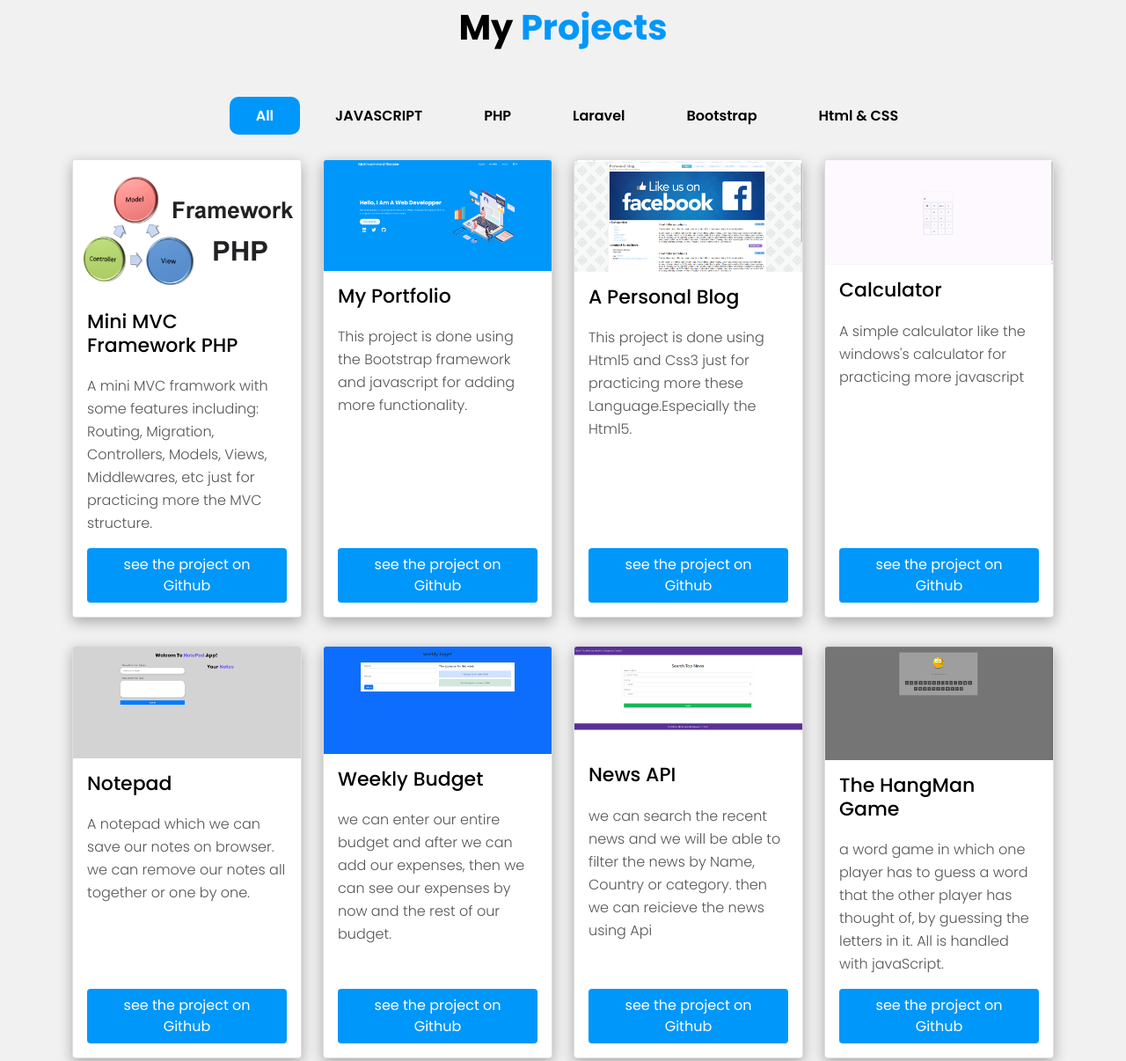
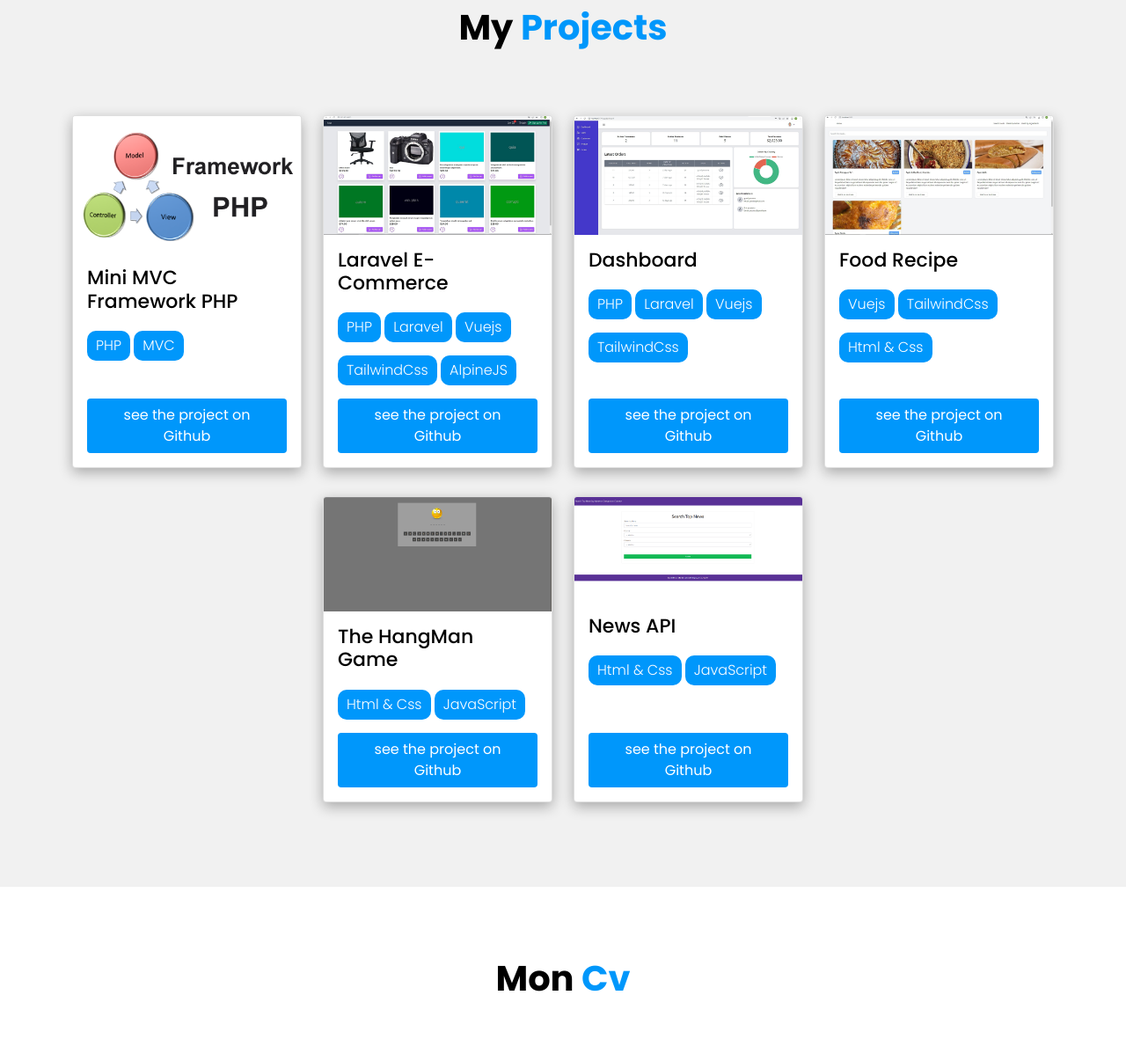
Before and after one commit to MohammadRezaeeGithub/MohammadRezaeeGithub.github.io, a plain HTML site: page index.html in a window 1280 px wide. Shown: the part 1812-3018 px from the top of the page at 88% size. Drawn offline with nearby package versions, Linux system fonts and the light colour scheme.

Commit message:
changes to the projects

```diff
--- a/css/style.css
+++ b/css/style.css
@@ -122,6 +122,13 @@ a{
     color:white!important;
     border-color: white !important;
     background-color: white;
+}
+.card .project-badge{
+    background-color: var(--main-color);
+    display: inline-block;
+    border-radius: 10px;
+    padding: 4px 10px;
+    color: white !important;
 }
 /**************----------------------------------------
 NAV STYLE
--- a/index.html
+++ b/index.html
@@ -190,20 +190,7 @@
             </div>
           </div>
         </div>
-        <div class="row justify-content-center">
-          <div class="col-md-10">
-            <nav class="skills-nav">
-              <ul>
-                <li><a class="active" href="" data-category="all">All</a></li>
-                <li><a href="" data-category="javascript">JAVASCRIPT</a></li>
-                <li><a href="" data-category="php">PHP</a></li>
-                <li><a href="" data-category="laravel">Laravel</a></li>
-                <li><a href="" data-category="bootstrap">Bootstrap</a></li>
-                <li><a href="" data-category="html">Html & CSS</a></li>
-              </ul>
-            </nav>
-          </div>
-        </div>
+
         <div class="row justify-content-center">
           <!-- skill-item start-->
           <div class="col-md-4 col-lg-3 col-sm-12 mt-3 mb-3 d-flex justify-content-center skill-new-item "
@@ -213,8 +200,8 @@
               <div class="card-body d-flex flex-column justify-content-between">
                 <div>
                   <h5 class="card-title">Mini MVC Framework PHP</h5>
-                  <p class="card-text">A mini MVC framwork with some features including: Routing, Migration, Controllers,
-                    Models, Views, Middlewares, etc just for practicing more the MVC structure.</p>
+                  <p class="project-badge">PHP</p>
+                  <p class="project-badge">MVC</p>
                 </div>
                 <a href="https://github.com/MohammadRezaeeGithub/MiniFrameworkPHP" class="btn">see the project on
                   Github</a>
@@ -224,33 +211,56 @@
           <!-- skill-item end-->
           <!-- skill-item start-->
           <div class="col-md-4 col-lg-3 col-sm-12 mt-3 mb-3 d-flex justify-content-center skill-new-item "
-            data-category="bootstrap">
+               data-category="php">
             <div class="card" style="width: 18rem;">
-              <img src="img/Sans titre.png" class="card-img-top" alt="">
-              <div class="card-body d-flex flex-column justify-content-between d-flex flex-column justify-content-between">
+              <img src="img/mainSite.jpg" class="card-img-top" alt="">
+              <div class="card-body d-flex flex-column justify-content-between">
                 <div>
-                  <h5 class="card-title">My Portfolio</h5>
-                  <p class="card-text">This project is done using the Bootstrap framework and javascript for adding more
-                    functionality.</p>
+                  <h5 class="card-title">Laravel E-commerce</h5>
+                  <p class="project-badge">PHP</p>
+                  <p class="project-badge">Laravel</p>
+                  <p class="project-badge">Vuejs</p>
+                  <p class="project-badge">TailwindCss</p>
+                  <p class="project-badge">AlpineJS</p>
                 </div>
-
-                <a href="https://mohammadrezaeegithub.github.io/" class="btn">see the project on Github</a>
+                <a href="https://github.com/MohammadRezaeeGithub/Laravel-Vueja-Ecommerce" class="btn">see the project on
+                  Github</a>
               </div>
             </div>
           </div>
           <!-- skill-item end-->
           <!-- skill-item start-->
           <div class="col-md-4 col-lg-3 col-sm-12 mt-3 mb-3 d-flex justify-content-center skill-new-item "
-            data-category="html">
+               data-category="php">
             <div class="card" style="width: 18rem;">
-              <img src="img/pb.png" class="card-img-top" alt="">
+              <img src="img/dashboard.jpg" class="card-img-top" alt="">
               <div class="card-body d-flex flex-column justify-content-between">
                 <div>
-                  <h5 class="card-title">a personal blog</h5>
-                  <p class="card-text">This project is done using Html5 and Css3 just for practicing more these
-                    Language.Especially the Html5.</p>
+                  <h5 class="card-title">Dashboard </h5>
+                  <p class="project-badge">PHP</p>
+                  <p class="project-badge">Laravel</p>
+                  <p class="project-badge">Vuejs</p>
+                  <p class="project-badge">TailwindCss</p>
                 </div>
-                <a href="https://github.com/MohammadRezaeeGithub/personal-blog" class="btn">see the project on
+                <a href="https://github.com/MohammadRezaeeGithub/Laravel-Vueja-Ecommerce" class="btn">see the project on
+                  Github</a>
+              </div>
+            </div>
+          </div>
+          <!-- skill-item end-->
+          <!-- skill-item start-->
+          <div class="col-md-4 col-lg-3 col-sm-12 mt-3 mb-3 d-flex justify-content-center skill-new-item "
+               data-category="php">
+            <div class="card" style="width: 18rem;">
+              <img src="img/foodvuejs.jpg" class="card-img-top" alt="">
+              <div class="card-body d-flex flex-column justify-content-between">
+                <div>
+                  <h5 class="card-title">Food Recipe</h5>
+                  <p class="project-badge">Vuejs</p>
+                  <p class="project-badge">TailwindCss</p>
+                  <p class="project-badge">Html & Css</p>
+                </div>
+                <a href="https://github.com/MohammadRezaeeGithub/Laravel-Vueja-Ecommerce" class="btn">see the project on
                   Github</a>
               </div>
             </div>
@@ -258,79 +268,14 @@
           <!-- skill-item end-->
           <!-- skill-item start-->
           <div class="col-md-4 col-sm-12 col-lg-3 mt-3 mb-3 d-flex justify-content-center skill-new-item "
-            data-category="javascript">
-            <div class="card" style="width: 18rem;">
-              <img src="img/claculater.png" class="card-img-top" alt="">
-              <div class="card-body d-flex flex-column justify-content-between">
-                <div>
-                  <h5 class="card-title">calculator</h5>
-                  <p class="card-text">A simple calculator like the windows's calculator for practicing more javascript
-                  </p>
-                </div>
-                <a href="https://github.com/MohammadRezaeeGithub/calculator" class="btn">see the project on Github</a>
-              </div>
-            </div>
-          </div>
-          <!-- skill-item end-->
-          <!-- skill-item start-->
-          <div class="col-md-4 col-sm-12 col-lg-3 mt-3 mb-3 d-flex justify-content-center skill-new-item "
-            data-category="javascript">
-            <div class="card" style="width: 18rem;">
-              <img src="img/notepad (1).png" class="card-img-top" alt="">
-              <div class="card-body d-flex flex-column justify-content-between">
-                <div>
-                  <h5 class="card-title">Notepad</h5>
-                  <p class="card-text">A notepad which we can save our notes on browser. we can remove our notes all
-                    together or one by one. </p>
-                </div>
-                <a href="https://github.com/MohammadRezaeeGithub/notepad" class="btn">see the project on Github</a>
-              </div>
-            </div>
-          </div>
-          <!-- skill-item end-->
-          <!-- skill-item start-->
-          <div class="col-md-4 col-sm-12 col-lg-3 mt-3 mb-3 d-flex justify-content-center skill-new-item "
-            data-category="javascript">
-            <div class="card" style="width: 18rem;">
-              <img src="img/weekly-budget.png" class="card-img-top" alt="">
-              <div class="card-body d-flex flex-column justify-content-between">
-                <div>
-                  <h5 class="card-title">weekly budget</h5>
-                  <p class="card-text">we can enter our entire budget and after we can add our expenses, then we can see
-                    our expenses by now and the rest of our budget.</p>
-                </div>
-                <a href="https://github.com/MohammadRezaeeGithub/weekly-budget" class="btn">see the project on
-                  Github</a>
-              </div>
-            </div>
-          </div>
-          <!-- skill-item end-->
-          <!-- skill-item start-->
-          <div class="col-md-4 col-sm-12 col-lg-3 mt-3 mb-3 d-flex justify-content-center skill-new-item "
-            data-category="javascript">
-            <div class="card" style="width: 18rem;">
-              <img src="img/newsAPi.png" class="card-img-top" alt="">
-              <div class="card-body d-flex flex-column justify-content-between">
-                <div>
-                  <h5 class="card-title">News API</h5>
-                  <p class="card-text">we can search the recent news and we will be able to filter the news by Name,
-                    Country or category. then we can reicieve the news using Api</p>
-                </div>
-                <a href="https://github.com/MohammadRezaeeGithub/news-API" class="btn">see the project on Github</a>
-              </div>
-            </div>
-          </div>
-          <!-- skill-item end-->
-          <!-- skill-item start-->
-          <div class="col-md-4 col-sm-12 col-lg-3 mt-3 mb-3 d-flex justify-content-center skill-new-item "
-            data-category="javascript">
+               data-category="javascript">
             <div class="card" style="width: 18rem;">
               <img src="img/hm.png" class="card-img-top" alt="">
               <div class="card-body d-flex flex-column justify-content-between">
                 <div>
                   <h5 class="card-title">The HangMan Game</h5>
-                  <p class="card-text">a word game in which one player has to guess a word that the other player has
-                    thought of, by guessing the letters in it. All is handled with javaScript. </p>
+                  <p class="project-badge">Html & Css</p>
+                  <p class="project-badge">JavaScript</p>
                 </div>
                 <a href="https://github.com/MohammadRezaeeGithub/HangManGame" class="btn">see the project on Github</a>
               </div>
@@ -339,16 +284,16 @@
           <!-- skill-item end-->
           <!-- skill-item start-->
           <div class="col-md-4 col-sm-12 col-lg-3 mt-3 mb-3 d-flex justify-content-center skill-new-item "
-            data-category="javascript">
+               data-category="javascript">
             <div class="card" style="width: 18rem;">
-              <img src="img/exAl.png" class="card-img-top" alt="">
-              <div class="card-body d-flex flex-column justify-content-between d-flex flex-column justify-content-between">
+              <img src="img/newsAPi.png" class="card-img-top" alt="">
+              <div class="card-body d-flex flex-column justify-content-between">
                 <div>
-                  <h5 class="card-title">some small projects</h5>
-                  <p class="card-text">some small project just for practicing more JAVASCRIPT including <i>Guess The Right
-                    Price</i> and some other projects for practicing algorithm.</p>
+                  <h5 class="card-title">News API</h5>
+                  <p class="project-badge">Html & Css</p>
+                  <p class="project-badge">JavaScript</p>
                 </div>
-                <a href="https://github.com/MohammadRezaeeGithub/HangManGame" class="btn">see the project on Github</a>
+                <a href="https://github.com/MohammadRezaeeGithub/news-API" class="btn">see the project on Github</a>
               </div>
             </div>
           </div>
```
Also changed, not shown: img/dashboard.jpg (added), img/foodvuejs.jpg (added), img/mainSite.jpg (added).
